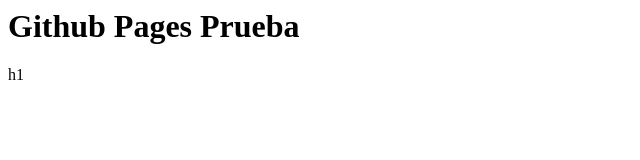
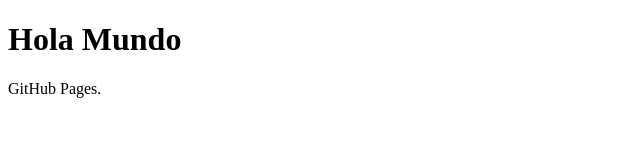
Before and after one commit to Kevin4Calderon/Estados_Zamora, a plain HTML site: page index.html in a window 1280 px wide. Shown: the whole page, without its empty margins (0-640 px from the left). Drawn offline with Linux system fonts and the light colour scheme.

Commit message:
Update index.html

```diff
--- a/index.html
+++ b/index.html
@@ -1 +1,7 @@
-<h1>Github Pages Prueba</h1>h1
+<!DOCTYPE html>
+<html>
+<body>
+<h1>Hola Mundo</h1>
+<p>GitHub Pages.</p>
+</body>
+</html>
```
